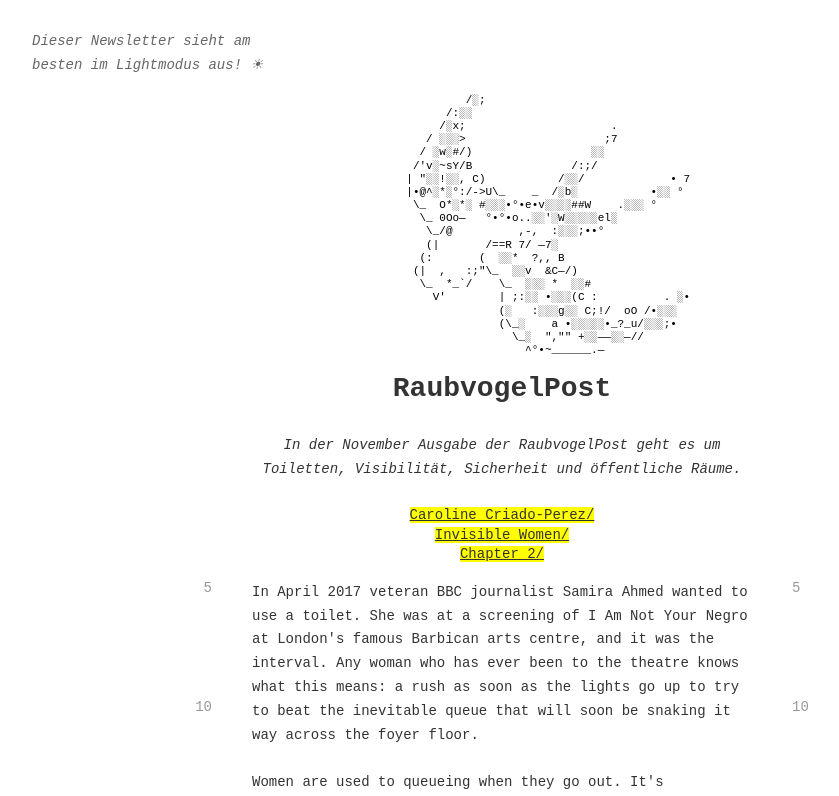
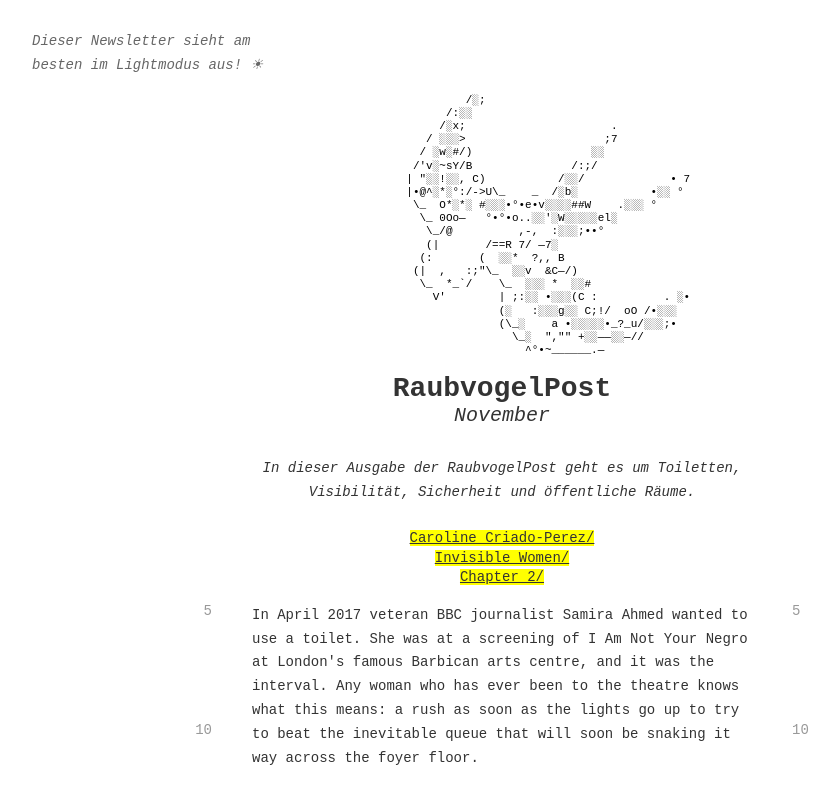
Before and after one commit to yonca-bit/Raubvogel_November, a plain HTML site: page index.html in a window 1280 px wide. Shown: the top 796 px of the page, without its empty margins (138-977 px from the left). Drawn offline with Linux system fonts and the light colour scheme.

Commit message:
änderungen

```diff
--- a/index.html
+++ b/index.html
@@ -44,6 +44,9 @@
                                 ^°•~______.—</pre>
                             <h1 style="margin:0; color:#333333; font-family:'Courier New',monospace; font-size:28px; font-weight:bold;">
                                 RaubvogelPost
+                            </h1>
+                            <h1 style="margin:0; color:#333333; font-family:'Courier New',monospace; font-size:20px; font-style:italic; font-weight:normal;">
+                                November
                             </h1>
                         </td>
                     </tr>
@@ -187,7 +190,7 @@
 
                                         <!-- EINLEITUNGSTEXT -->
                                         <p style="font-family:'Courier New',monospace; font-size:14px; color:#333333; line-height:1.7; text-align:center; margin:0 0 24px; font-style:italic;">
-                                            In der November Ausgabe der RaubvogelPost geht es um Toiletten, Visibilität, Sicherheit und öffentliche Räume.
+                                            In dieser Ausgabe der RaubvogelPost geht es um Toiletten, Visibilität, Sicherheit und öffentliche Räume.
                                         </p>
 
                                         <!-- ÜBERSCHRIFT CRIADO-PEREZ -->
```
